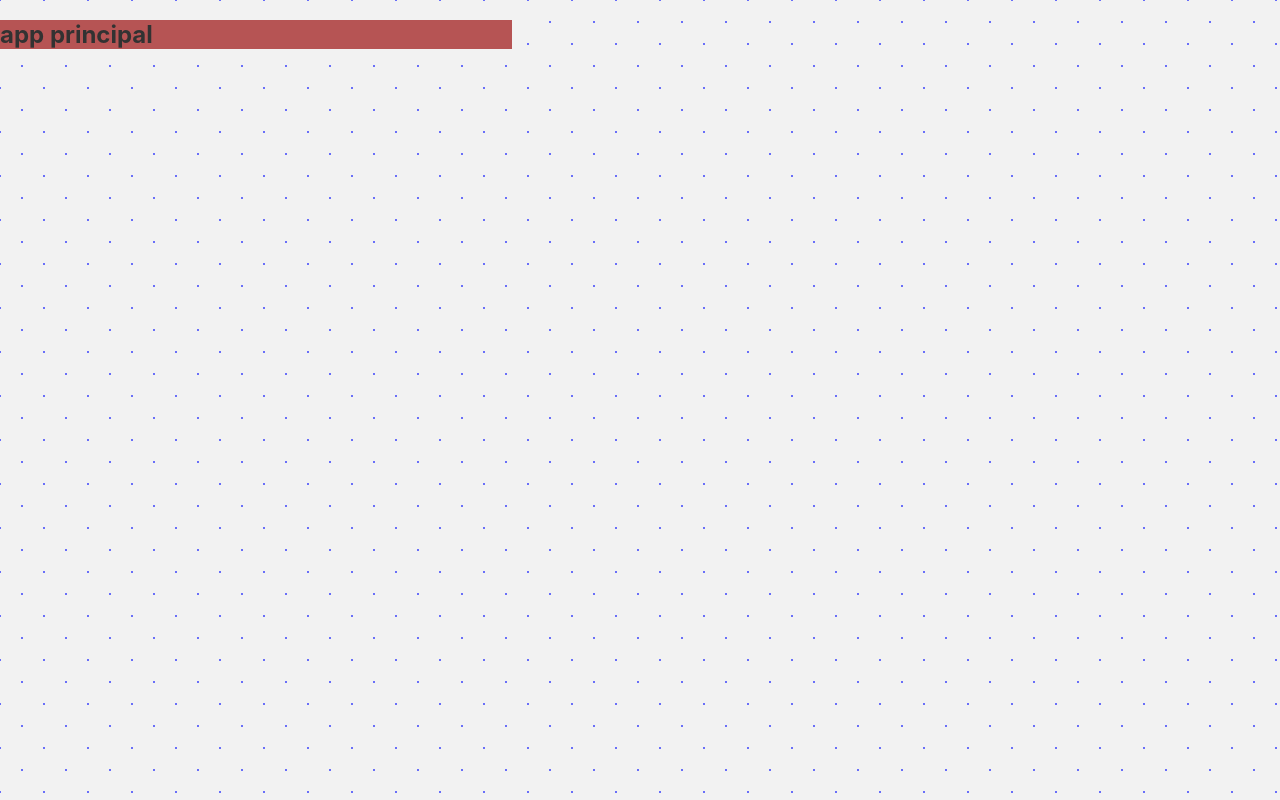
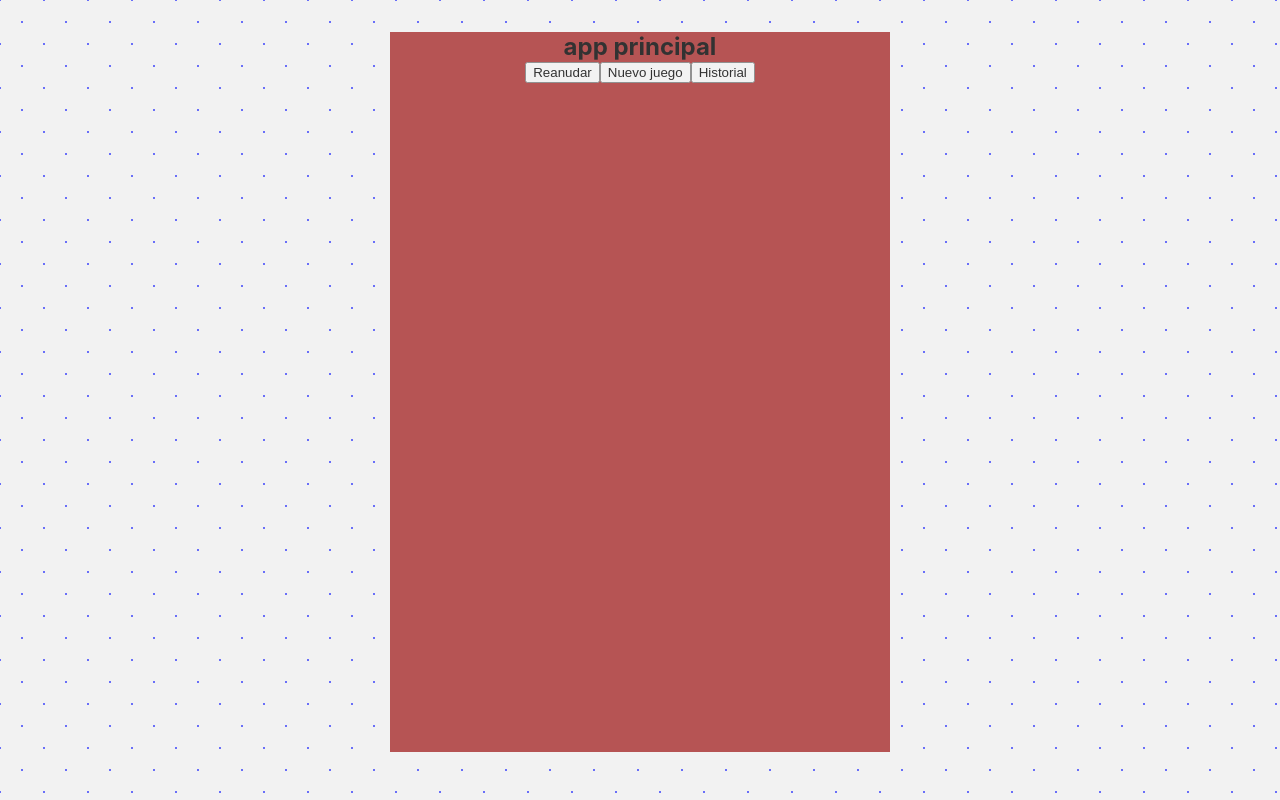
Before and after one commit to nibemo99/react-pyf, a React (Create React App) app: page / in a window 1280 px wide. Built offline with nearby package versions, Linux system fonts and the light colour scheme.

Commit message:
antes de tailwind

```diff
--- a/src/App.js
+++ b/src/App.js
@@ -2,18 +2,31 @@ import './App.css';
 import { Wrapper } from './Components/Wrapper/Wrapper';
 import { Header } from './Components/Header/Header';
 import { Main } from './Components/Main/Main';
+import { MainScreen } from './Components/Main/MainScreen/MainScreen';
+import { PlayingScreen } from './Components/Main/PlayingScreen/PlayingScreen';
+import { Historial } from './Components/Main/Historial/Historial'
+import { useState } from 'react';
 
 
 
 function App() {
+
+  const [mainDisplay, setMainDisplay] = useState('main')
+
   return (
     <>
       <Wrapper>
-        <h1>app principal</h1>
         <Header>
+          <h1>app principal</h1>
         </Header>
 
         <Main>
+          {/* aqui se renderizan los botones o lo que sea */}
+          {(mainDisplay === 'main') && <MainScreen setMainDisplay={setMainDisplay} />}
+          {(mainDisplay === 'play') && <PlayingScreen setMainDisplay={setMainDisplay} />}
+          {(mainDisplay === 'play') && <Historial setMainDisplay={setMainDisplay} />}
+
+
         </Main>
 
 
--- a/src/Components/Background/Background.css
+++ b/src/Components/Background/Background.css
@@ -12,4 +12,5 @@
     radial-gradient(#444cf7 1.1px, #f0f0f0 1.1px);
   background-size: 44px 44px;
   background-position: 0 0, 22px 22px;
+
 }
--- /dev/null
+++ b/src/Components/Main/Historial/Historial.js
@@ -0,0 +1,7 @@
+import React from 'react'
+
+export const Historial = () => {
+  return (
+    <div>Historial</div>
+  )
+}
--- /dev/null
+++ b/src/Components/Main/Main.css
@@ -0,0 +1,13 @@
+.flex-column {
+  display: flex;
+  flex-direction: column;
+}
+.gap-10 {
+  gap: 10px;
+}
+.gap-15 {
+  gap: 15px;
+}
+.gap-20 {
+  gap: 20px;
+}
--- /dev/null
+++ b/src/Components/Main/MainScreen/MainScreen.js
@@ -0,0 +1,13 @@
+import React from 'react'
+import './../Main.css'
+
+export const MainScreen = ({ setMainDisplay }) => {
+    console.log({ setMainDisplay })
+    return (
+        <div className=''>
+            <button>Reanudar</button>
+            <button>Nuevo juego</button>
+            <button>Historial</button>
+        </div>
+    )
+}
--- /dev/null
+++ b/src/Components/Main/PlayingScreen/PlayingScreen.js
@@ -0,0 +1,7 @@
+import React from 'react'
+
+export const PlayingScreen = () => {
+  return (
+    <div>PlayingScreen</div>
+  )
+}
--- a/src/Components/Wrapper/Wrapper.css
+++ b/src/Components/Wrapper/Wrapper.css
@@ -1,8 +1,11 @@
 #rooot {
-    background-color: brown;
-    min-width: 300px;
-    max-width: 40%;
-    top: 0;
-    right: 0;
-    z-index: 1;
+  background-color: brown;
+  min-width: 300px;
+  max-width: 500px;
+  margin: 2rem auto;
+  text-align: center;
+  min-height: 90%;
 }
+h1 {
+    margin: 0;
+}
```
